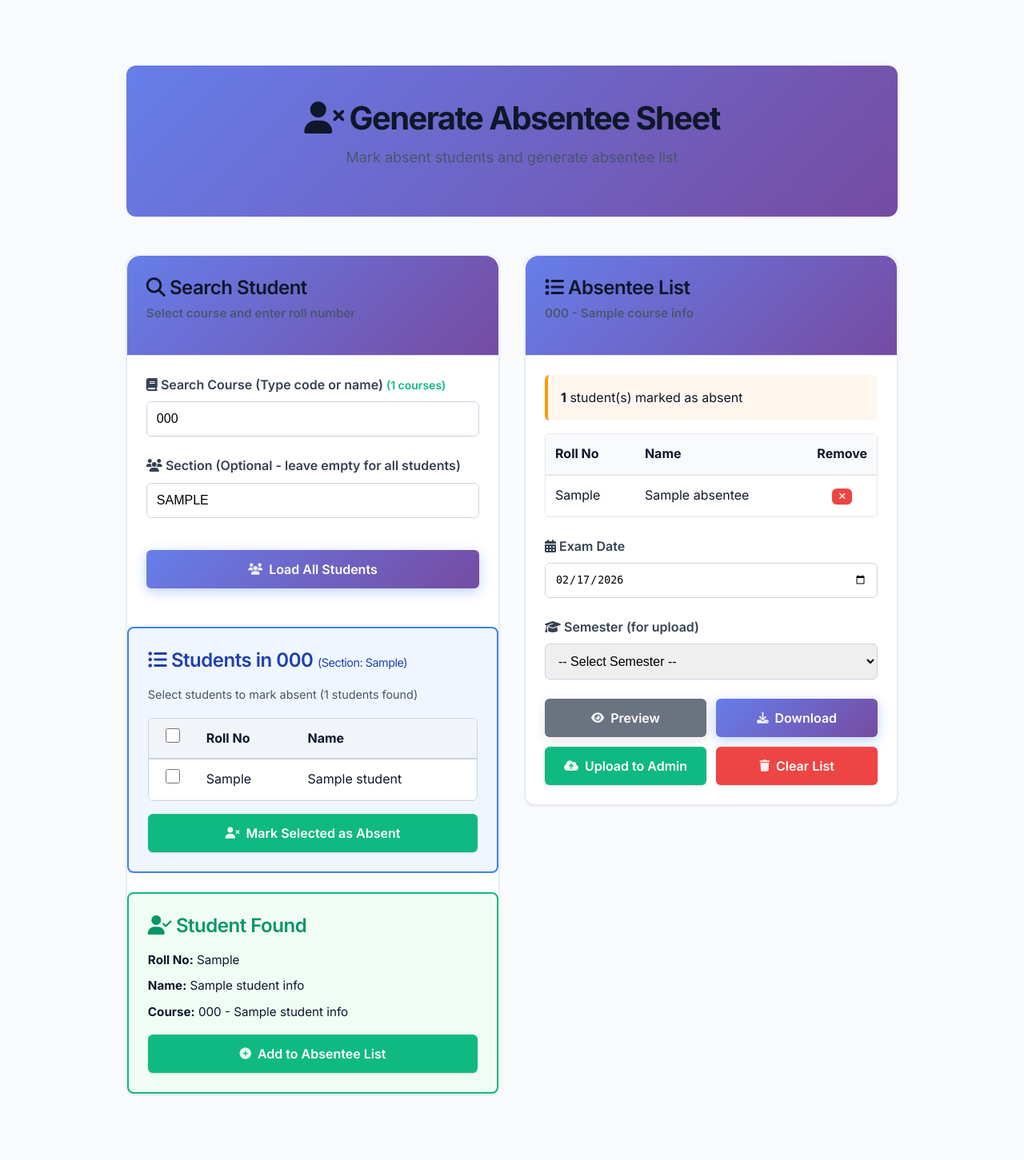
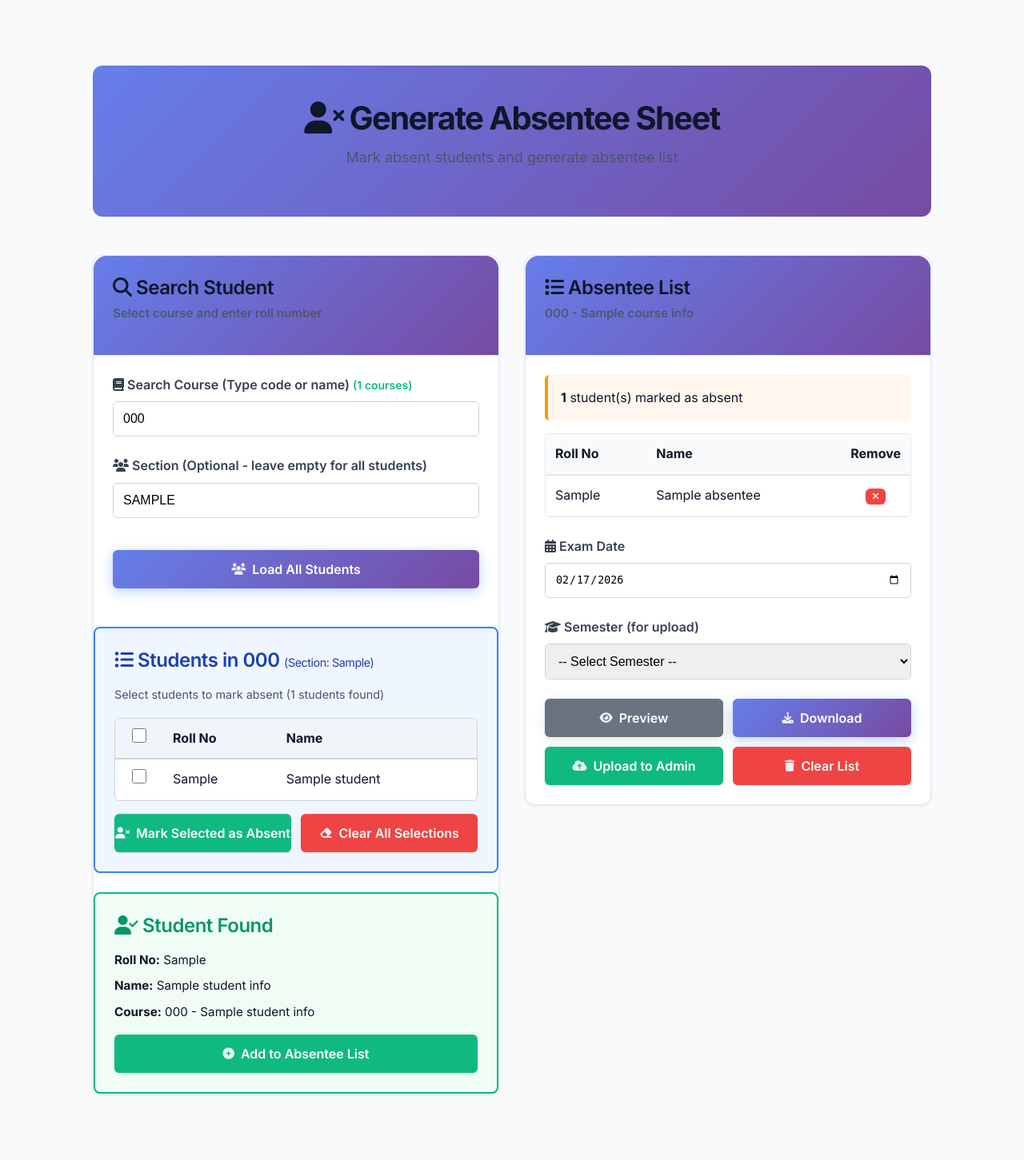
Before and after one commit to vardhannagulla17/nitc.exam.cell.v2, a Flask app: template templates/absentee.html in a window 1280 px wide. Shown: the whole page at 80% size. Run offline with Flask 3, Linux system fonts and the light colour scheme; the template is opened without the code that fills it: most values are stand-ins (such as "Sample title", 1, 10 or a date in 2020); some libraries are stand-ins or nearby versions.

Commit message:
Enhanced absentee preview and mark absent functionality
- Updated generate_absentee_html to show complete info: S.No, Roll No, Name, Course Code, Course Name, and Exam Date
- Added 'Clear All Selections' button in mark absent section to easily uncheck all student selections
- Improved user experience for bulk absentee marking workflow

```diff
--- a/app.py
+++ b/app.py
@@ -2387,19 +2387,26 @@ def generate_absentee_html(absentees, exam_date):
     <table>
         <thead>
             <tr>
-                <th>S.No</th>
-                <th>Roll Number</th>
-                <th>Student Name</th>
+                <th style="width: 50px;">S.No</th>
+                <th style="width: 120px;">Roll Number</th>
+                <th style="width: 250px;">Student Name</th>
+                <th style="width: 100px;">Course Code</th>
+                <th style="width: 300px;">Course Name</th>
+                <th style="width: 110px;">Date of Exam</th>
             </tr>
         </thead>
         <tbody>
 """
 
+    formatted_exam_date = datetime.strptime(exam_date, '%Y-%m-%d').strftime('%d-%m-%Y')
     for idx, student in enumerate(sorted_absentees, 1):
         html += f"""            <tr>
                 <td>{idx}</td>
                 <td>{student['roll_no']}</td>
                 <td>{student['name']}</td>
+                <td>{course_code}</td>
+                <td>{course_title}</td>
+                <td>{formatted_exam_date}</td>
             </tr>
 """
 
--- a/templates/absentee.html
+++ b/templates/absentee.html
@@ -106,9 +106,14 @@
                             </table>
                         </div>
 
-                        <button type="submit" class="btn btn-success" style="width: 100%;">
-                            <i class="fas fa-user-times"></i> Mark Selected as Absent
-                        </button>
+                        <div style="display: grid; grid-template-columns: 1fr 1fr; gap: 0.75rem;">
+                            <button type="submit" class="btn btn-success" style="width: 100%;">
+                                <i class="fas fa-user-times"></i> Mark Selected as Absent
+                            </button>
+                            <button type="button" onclick="clearAllSelections()" class="btn btn-danger" style="width: 100%;">
+                                <i class="fas fa-eraser"></i> Clear All Selections
+                            </button>
+                        </div>
                     </form>
                 </div>
                 {% endif %}
@@ -406,6 +411,18 @@ function toggleAllStudents(checkbox) {
     });
 }
 
+// Clear all selections
+function clearAllSelections() {
+    const studentCheckboxes = document.querySelectorAll('.student-checkbox');
+    studentCheckboxes.forEach(cb => {
+        cb.checked = false;
+    });
+    const selectAllCheckbox = document.getElementById('select_all');
+    if (selectAllCheckbox) {
+        selectAllCheckbox.checked = false;
+    }
+}
+
 // Preview function - opens in new tab
 function previewAbsentees() {
     const form = document.getElementById('absenteeActionsForm');
```
